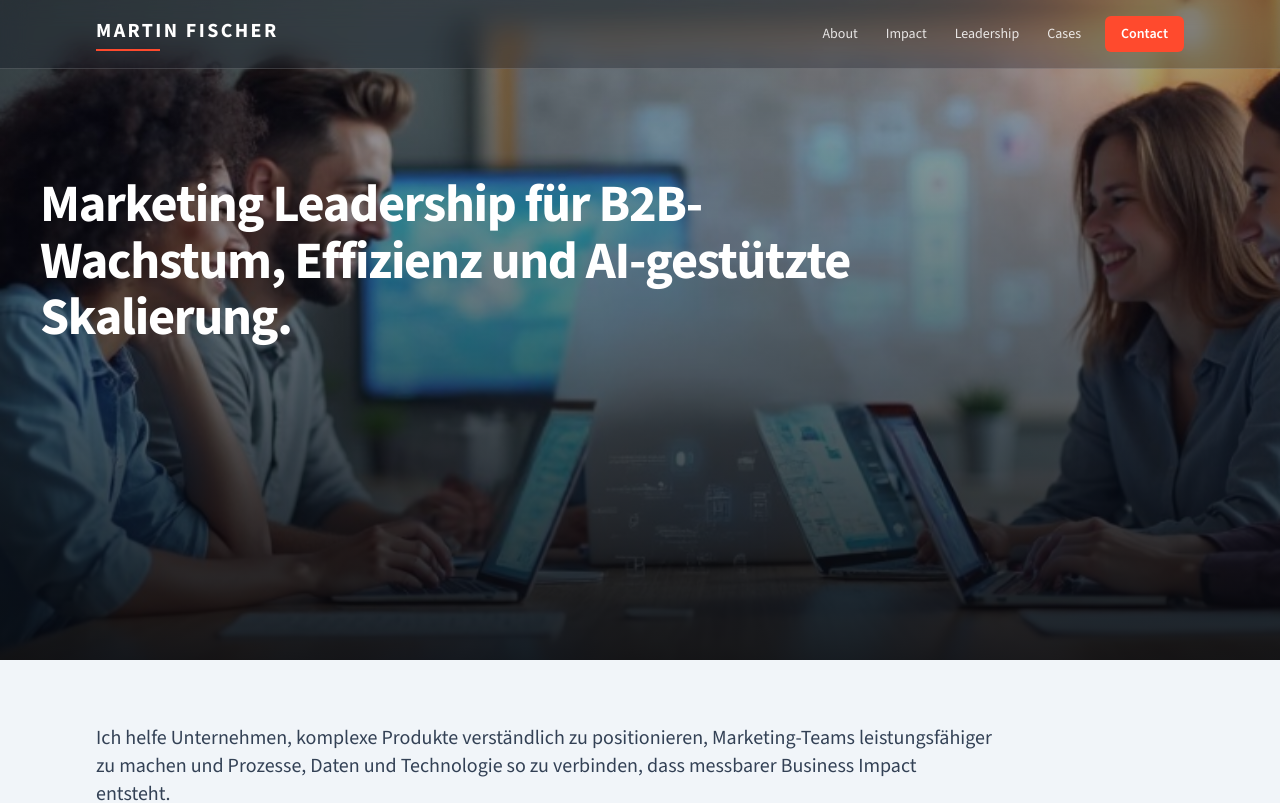
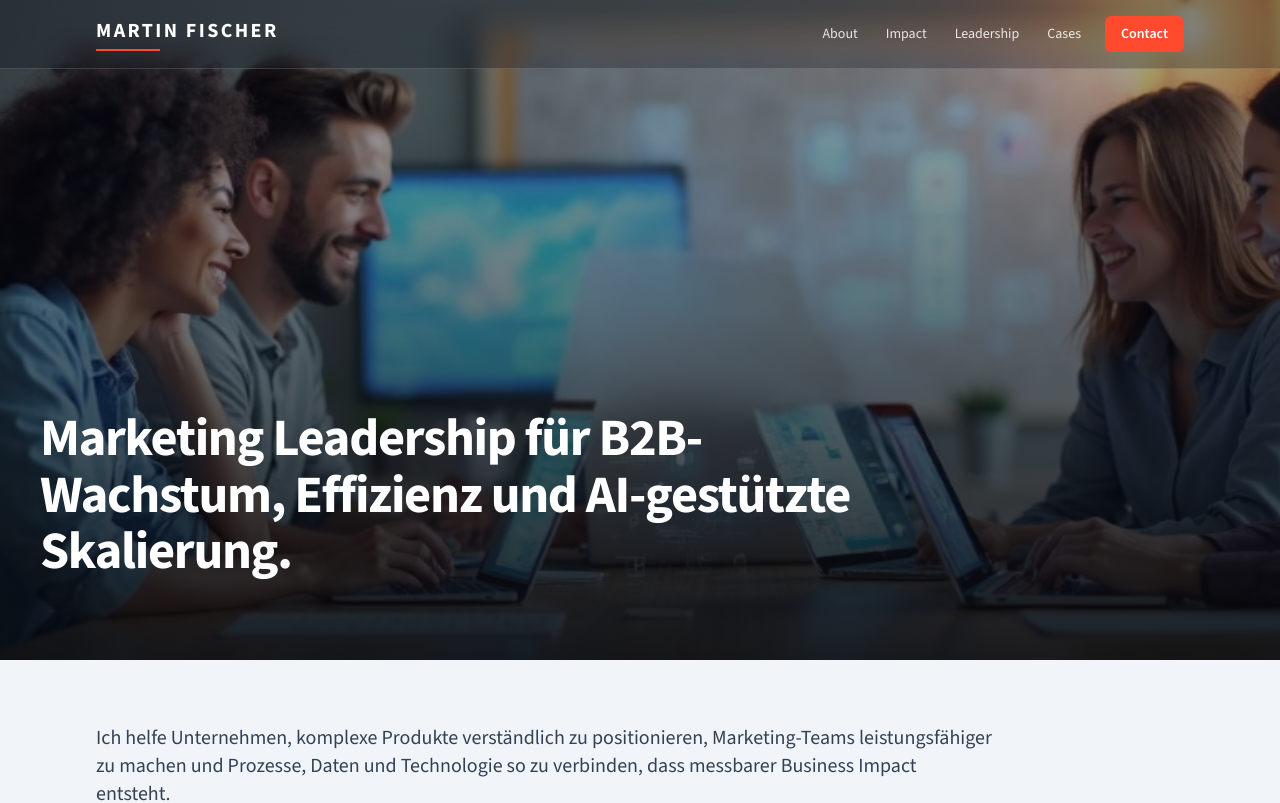
Before and after one commit to martinfischer42/Beyond_cv, a React (Vite) app: page / in a window 1280 px wide. Shown: the top 803 px of the page. Built offline with nearby package versions, Linux system fonts and the light colour scheme.

Commit message:
Adjust homepage hero H1 to bottom-aligned absolute layer

```diff
--- a/src/pages/HomePage.tsx
+++ b/src/pages/HomePage.tsx
@@ -32,11 +32,13 @@ export default function HomePage() {
 
         <div className="absolute inset-0 bg-gradient-to-t from-[#07090D]/90 via-[#07090D]/55 to-[#07090D]/30" />
 
-        <div className="relative z-10 mx-auto flex h-full w-full max-w-[1400px] items-end px-5 pb-12 pt-32 md:px-10 md:pb-20 md:pt-44">
-          <div className="max-w-[900px]">
-            <h1 className="text-[clamp(1.85rem,4.1vw,3.5rem)] font-black leading-[1.08] text-white">
-              Marketing Leadership für B2B-Wachstum, Effizienz und AI-gestützte Skalierung.
-            </h1>
+        <div className="absolute inset-0 z-10">
+          <div className="mx-auto flex h-full w-full max-w-[1400px] items-end px-5 pb-10 md:px-10 md:pb-16 lg:pb-20">
+            <div className="max-w-[900px]">
+              <h1 className="text-[clamp(1.85rem,4.1vw,3.5rem)] font-black leading-[1.08] text-white">
+                Marketing Leadership für B2B-Wachstum, Effizienz und AI-gestützte Skalierung.
+              </h1>
+            </div>
           </div>
         </div>
       </section>
```
